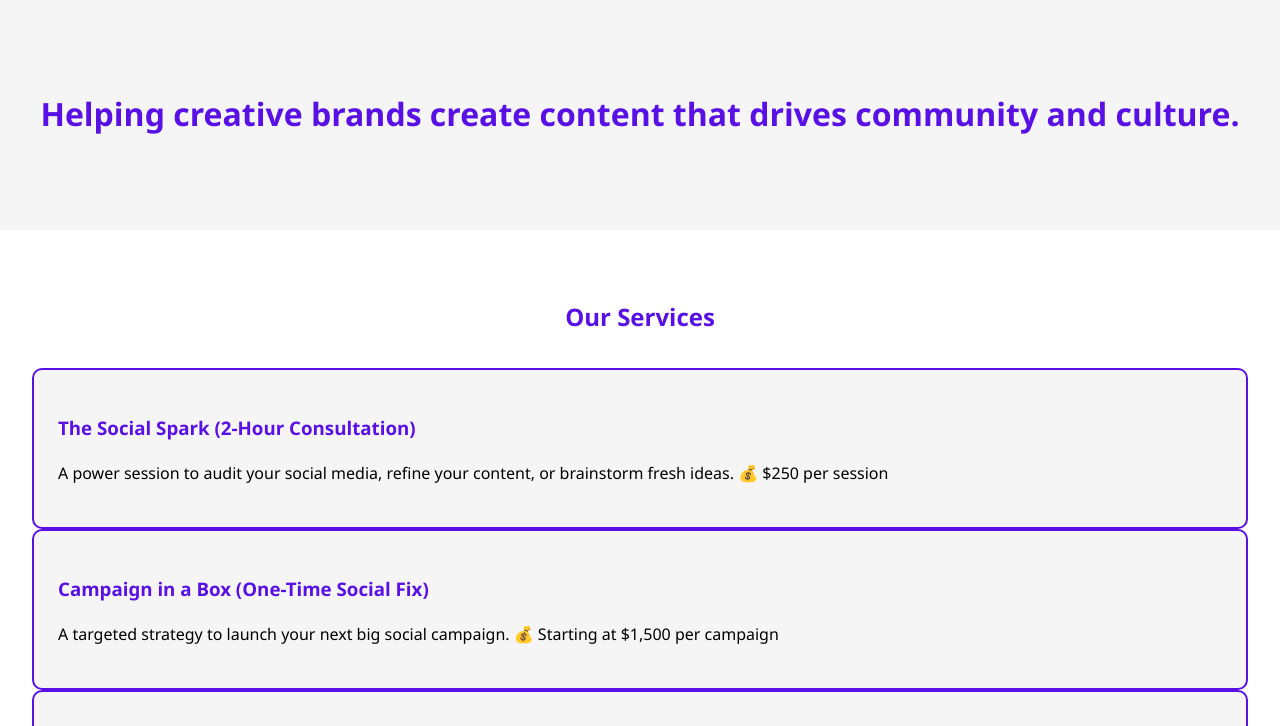
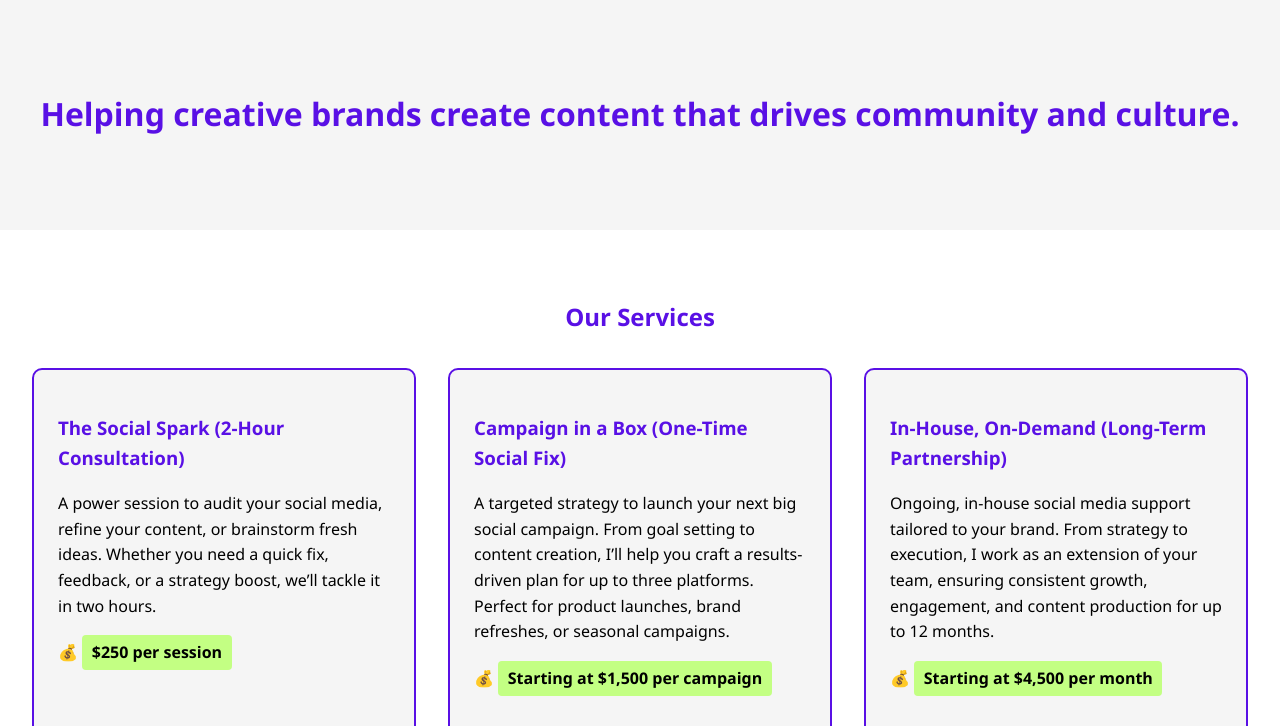
Before and after one commit to juddvillar/landing-page, a plain HTML site: page index.html in a window 1280 px wide. Shown: the part 73-799 px from the top of the page. Drawn offline with Linux system fonts and the light colour scheme.

Commit message:
Update index.html

```diff
--- a/index.html
+++ b/index.html
@@ -20,21 +20,27 @@
     <h2>Helping creative brands create content that drives community and culture.</h2>
   </section>
 
-  <section class="services">
-    <h2>Our Services</h2>
+<section class="services">
+  <h2>Our Services</h2>
+  <div class="service-grid">
     <div class="service">
       <h3>The Social Spark (2-Hour Consultation)</h3>
-      <p>A power session to audit your social media, refine your content, or brainstorm fresh ideas. 💰 $250 per session</p>
+      <p>A power session to audit your social media, refine your content, or brainstorm fresh ideas. Whether you need a quick fix, feedback, or a strategy boost, we’ll tackle it in two hours.</p>
+      <p>💰 <strong>$250 per session</strong></p>
     </div>
     <div class="service">
       <h3>Campaign in a Box (One-Time Social Fix)</h3>
-      <p>A targeted strategy to launch your next big social campaign. 💰 Starting at $1,500 per campaign</p>
+      <p>A targeted strategy to launch your next big social campaign. From goal setting to content creation, I’ll help you craft a results-driven plan for up to three platforms. Perfect for product launches, brand refreshes, or seasonal campaigns.</p>
+      <p>💰 <strong>Starting at $1,500 per campaign</strong></p>
     </div>
     <div class="service">
       <h3>In-House, On-Demand (Long-Term Partnership)</h3>
-      <p>Ongoing social media support tailored to your brand. 💰 Starting at $4,500 per month</p>
+      <p>Ongoing, in-house social media support tailored to your brand. From strategy to execution, I work as an extension of your team, ensuring consistent growth, engagement, and content production for up to 12 months.</p>
+      <p>💰 <strong>Starting at $4,500 per month</strong></p>
     </div>
-  </section>
+  </div>
+</section>
+
 
   <section class="contact">
     <h2>Let’s get in touch</h2>
```
